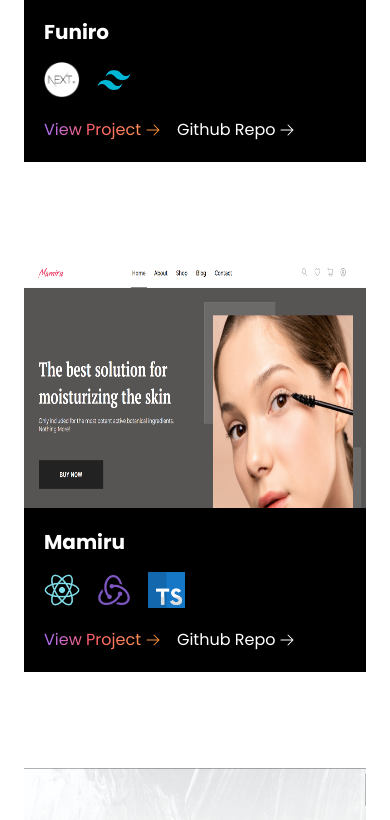
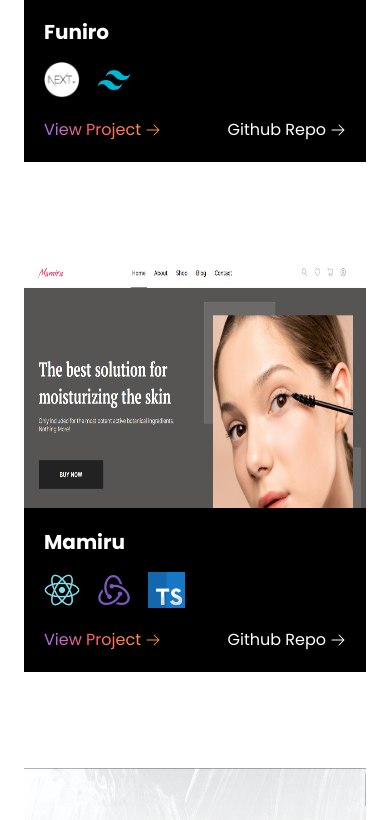
Before and after one commit to AmineElkhalidy/Portfolio, a React (Vite) app: page / in a window 390 px wide. Shown: the part 1796-2616 px from the top of the page. Built offline with nearby package versions, Linux system fonts and the light colour scheme; a web font is replaced by a local one.

Commit message:
Dark mode added!

```diff
--- a/src/sections/Projects.jsx
+++ b/src/sections/Projects.jsx
@@ -141,7 +141,7 @@ const Projects = () => {
                     </div>
 
                     {/* Buttons container */}
-                    <div className="flex gap-4 sm:justify-between lg:text-lg">
+                    <div className="flex justify-between lg:text-lg">
                       <a
                         href={project.hrefLink}
                         target="_blank"
```
